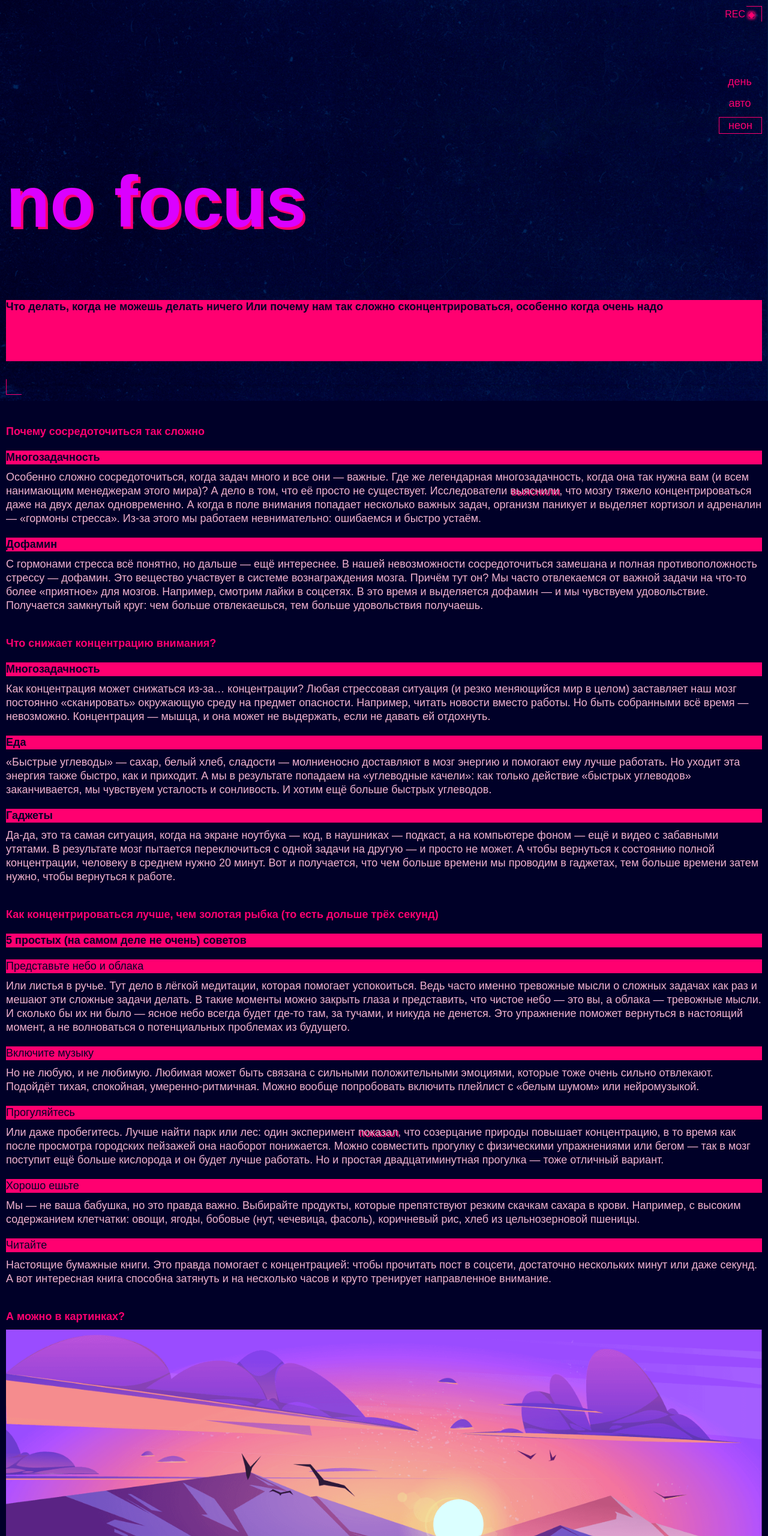
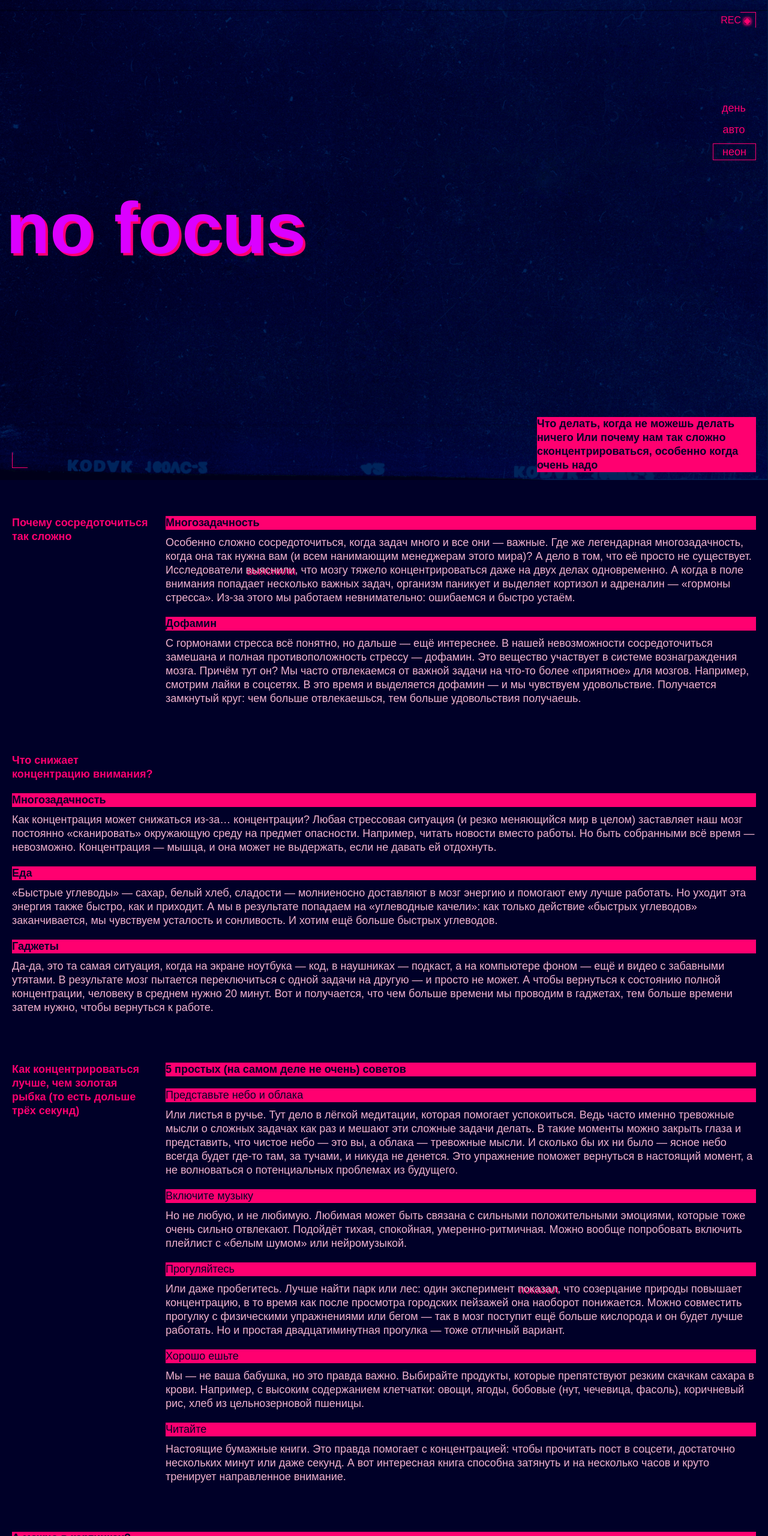
Before and after one commit to Nikhad02/slozhno-sosredotochitsya-fd, a plain HTML site: page index.html in a window 1280 px wide. Shown: the top 2560 px of the page at 60% size. Drawn offline with Linux system fonts and the light colour scheme.

Commit message:
768 almost

```diff
--- a/index.html
+++ b/index.html
@@ -51,11 +51,13 @@
   <main class="content">
     <section class="content__section content__section-why" >
       <h2 class="content__title">Почему сосредоточиться так сложно</h2>
+      <div class="wrapper">
         <h3 class="content__subtitle">Многозадачность</h3>
         <p class="content__text">Особенно сложно сосредоточиться, когда задач много и все они — важные. Где же легендарная многозадачность, когда она так нужна вам (и всем нанимающим менеджерам этого мира)? А дело в том, что её просто не существует. Исследователи <a class="content__link">выяснили</a>, что мозгу тяжело концентрироваться даже на двух делах одновременно. А когда в поле внимания попадает несколько важных задач, организм паникует и выделяет кортизол и адреналин — «гормоны стресса». Из-за этого мы работаем невнимательно: ошибаемся и быстро устаём.
         </p>
         <h3 class="content__subtitle">Дофамин</h3>
         <p class="content__text">С гормонами стресса всё понятно, но дальше — ещё интереснее. В нашей невозможности сосредоточиться замешана и полная противоположность стрессу — дофамин. Это вещество участвует в системе вознаграждения мозга. Причём тут он? Мы часто отвлекаемся от важной задачи на что-то более «приятное» для мозгов. Например, смотрим лайки в соцсетях. В это время и выделяется дофамин — и мы чувствуем удовольствие. Получается замкнутый круг: чем больше отвлекаешься, тем больше удовольствия получаешь.</p>
+      </div>
     </section>
     <section class="content__section content__section-concentration">
       <h2 class="content__title">Что снижает концентрацию внимания?</h2>
@@ -68,6 +70,7 @@
     </section>
     <section class="content__section content__section-tips">
       <h2 class="content__title">Как концентрироваться лучше, чем золотая рыбка (то есть дольше трёх секунд)</h2>
+      <div class="wrapper">
         <h3 class="content__subtitle">5 простых (на самом деле не очень) советов</h3>
         <h3 class="content__subtitle-add">Представьте небо и облака</h3>
         <p class="content__text">Или листья в ручье. Тут дело в лёгкой медитации, которая помогает успокоиться. Ведь часто именно тревожные мысли о сложных задачах как раз и мешают эти сложные задачи делать. В такие моменты можно закрыть глаза и представить, что чистое небо — это вы, а облака — тревожные мысли. И сколько бы их ни было — ясное небо всегда будет где-то там, за тучами, и никуда не денется. Это упражнение поможет вернуться в настоящий момент, а не волноваться о потенциальных проблемах из будущего.</p>
@@ -79,9 +82,10 @@
         <p class="content__text">Мы — не ваша бабушка, но это правда важно. Выбирайте продукты, которые препятствуют резким скачкам сахара в крови. Например, с высоким содержанием клетчатки: овощи, ягоды, бобовые (нут, чечевица, фасоль), коричневый рис, хлеб из цельнозерновой пшеницы.</p>
         <h3 class="content__subtitle-add">Читайте</h3>
         <p class="content__text">Настоящие бумажные книги. Это правда помогает с концентрацией: чтобы прочитать пост в соцсети, достаточно нескольких минут или даже секунд. А вот интересная книга способна затянуть и на несколько часов и круто тренирует направленное внимание.</p>
+      </div>
     </section>
     <section class="content__section">
-      <h2 class="content__title">А можно в картинках?</h2>
+      <h2 class="content__title-cards">А можно в картинках?</h2>
       <img src="/images/sunset.png" alt="Закат" class="content__images">
       <img src="/images/ice-cream.png" alt="Мороженое" class="content__images">
       <img src="/images/tape.png" alt="Касета" class="content__images">
@@ -90,7 +94,7 @@
     </section>
   </main>
   <footer class="footer footer__decorated-zone">
-    <h1 class="footer__title">focus</h1>
+    <h2 class="footer__title">focus</h2>
   </footer>
   </body>
 </html>
--- a/styles/style.css
+++ b/styles/style.css
@@ -24,12 +24,16 @@
 .header {
     display: grid;
     grid-template-rows: 1fr 1fr 1fr;
-    position: relative;
-    min-block-size: 668px;
+    min-block-size: 100vh;
     background-image: url("../images/cover-image-dark.png");
     background-size: cover;
     background-repeat: no-repeat;
     background-position: center;
+    align-items: start;
+}
+
+.decorated-zone {
+    position: relative;
 }
 
 .header__rec {
@@ -78,6 +82,8 @@
     border: 1px solid #FF0070
 }
 
+
+
 .footer__decorated-zone {
     position: relative;
 }
@@ -110,10 +116,11 @@
     margin: 55px 10px 66px;
 }
 
+
+
 .header__theme-menu {
     justify-self: end;
     align-self: end;
-    margin-block-start: 75px;
     margin-inline-end: 10px;
 }
 
@@ -170,6 +177,12 @@
     font-weight: 400;
 }
 
+.content__title-cards {
+    color: var(--section-title-color);
+    background-color: var(--accent-color);
+    font-size: 18px;
+    font-weight: 700;
+}
 .content__images {
     width: 100%;
     margin: 10px 0 0;
@@ -179,16 +192,17 @@
 }
 
 .footer {
-    min-block-size: 668px;
+    min-block-size: 100vh;
     display: flex;
     align-items: center;
+    justify-content: center;
 }
 
 .footer__title {
     color: var(--page-tile-color);
     font-weight: bold;
     font-size: clamp(7.25rem, 7.0115rem + 1.0178vw, 7.5rem);
-    text-shadow: 4px 4px 0 var(--accent-color);
+    text-shadow: 2px 2px 0 var(--accent-color);
     line-height: 95px;
     margin: 0;
 }
@@ -214,3 +228,72 @@
     border-bottom: 1px solid var(--accent-color);
     border-left: 1px solid var(--accent-color);
 }
+
+
+@media (width >= 768px) {
+    .header__subtitle {
+        width: 365px;
+        justify-self: end;
+        margin: 162px 20px 0 0;
+    }
+    .decorated-zone::before {
+        right: 20px;
+        top: 20px;
+    }
+    .decorated-zone::after {
+        left: 20px;
+        bottom: 20px;
+    }
+    .header__rec {
+        top: 25px;
+        right: 45px;
+    }
+    .header__theme-menu {
+        margin-inline-end: 20px;
+    }
+    .content {
+        padding: 0 20px;
+    }
+    .content__section {
+        margin-top: 80px;
+    }
+    .content__section-why {
+        display: flex;
+        gap: 20px;
+    }
+    .content__title {
+        margin: 0;
+        min-width: 236px;
+    }
+    .wrapper .content__subtitle:first-of-type {
+        margin: 0;
+    }
+    .content__section-why {
+        margin-top: 60px;
+    }
+    .content__section-concentration .content__title {
+        width: 236px;
+    }
+    .content__section-tips {
+        display: flex;
+        gap: 20px;
+    }
+
+
+
+
+
+
+
+    .footer__decorated-zone::before {
+        right: 20px;
+        top: 20px;
+    }
+    .footer__decorated-zone::after {
+        left: 20px;
+        bottom: 20px;
+    }
+    .footer {
+        margin-top: 60px;
+    }
+}
```
Lines whose indentation alone changed are shown as unchanged.
